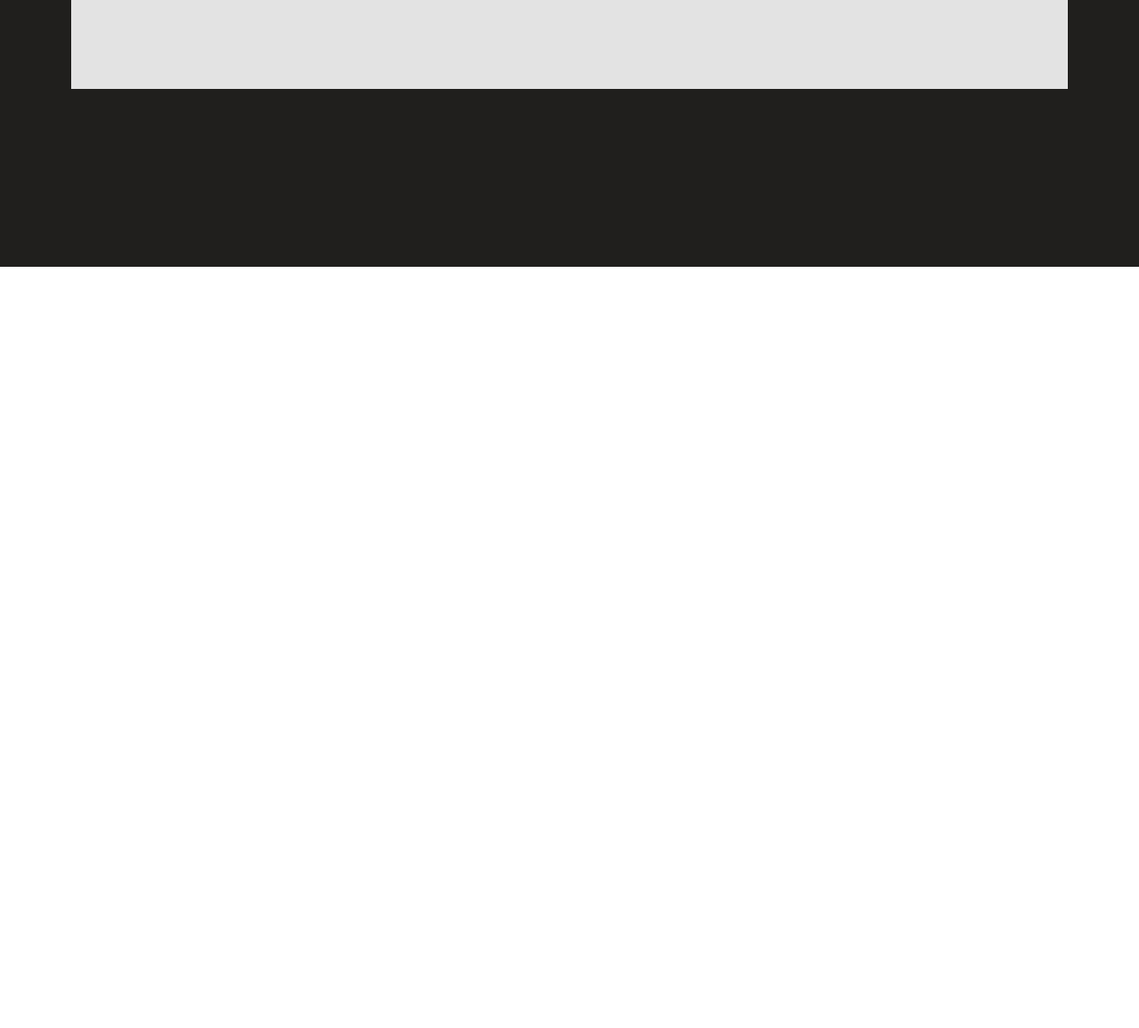
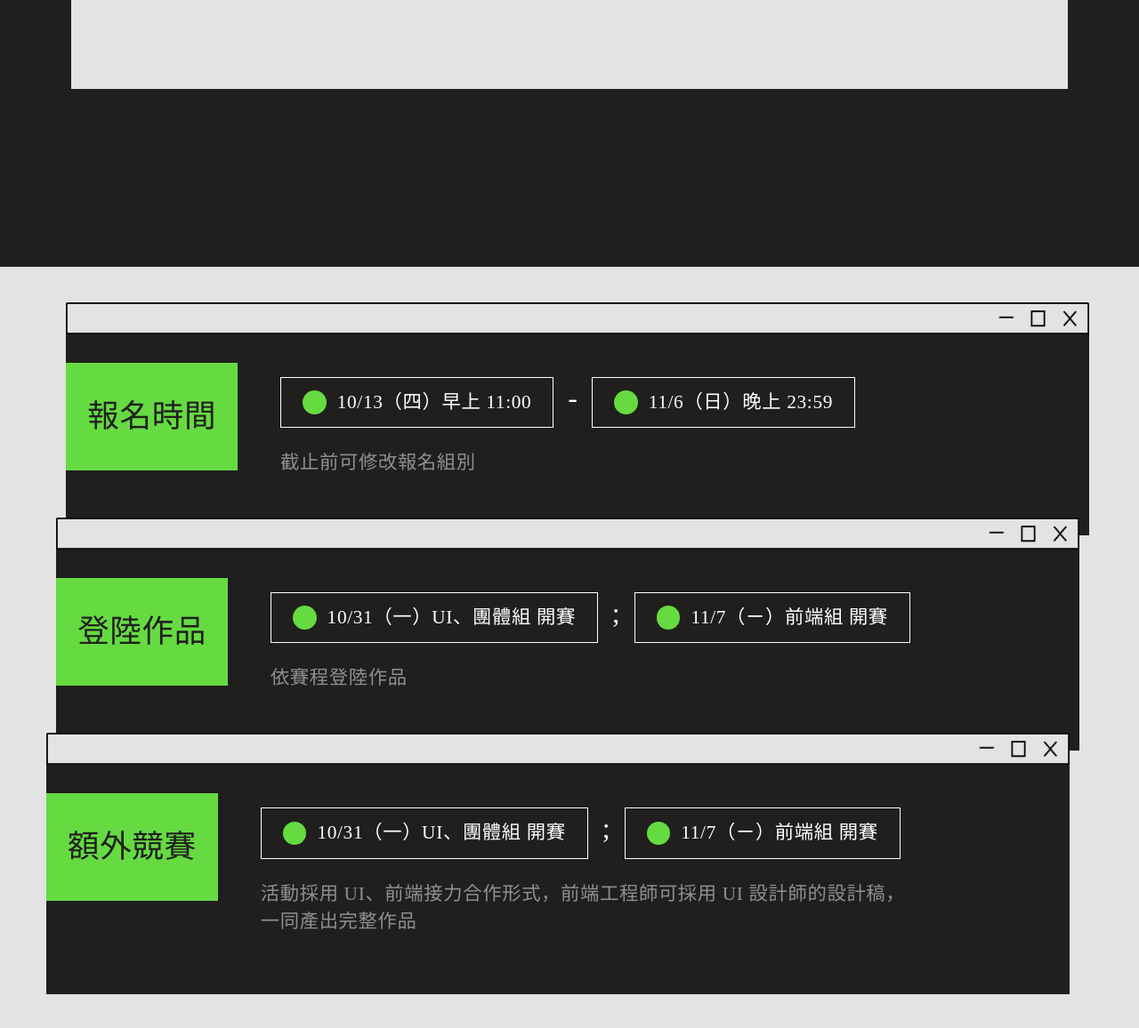
Before and after one commit to yu19941994/f2e2022, a website built with webpack: page src/index.html in a window 1280 px wide. Shown: the part 5860-7016 px from the top of the page at 89% size. Before the commit the page ends 6160 px from the top, so only its background shows below. Built offline with nearby package versions, Linux system fonts and the light colour scheme.

Commit message:
feat: add register style

```diff
--- a/src/index.html
+++ b/src/index.html
@@ -213,6 +213,86 @@
             </li>
         </ul>
     </section>
+    <section class="register">
+        <ul>
+            <li>
+                <img src="./images/bar_s.png" alt="bar">
+                <img src="./images/bar_m.png" alt="bar">
+                <img src="./images/bar_l.png" alt="bar">
+                <div>
+                    <div class="register__content">
+                        <div class="register__title"><h6>報名時間</h6></div>
+                        <div>
+                            <div class="register__text">
+                                <div>
+                                    <span></span>
+                                    10/13（四）早上 11:00
+                                </div>
+                                <span class="register__dash">-</span>
+                                <div>
+                                    <span></span>
+                                    11/6（日）晚上 23:59
+                                </div>
+                            </div>
+                            <p>截止前可修改報名組別</p>
+                        </div>
+                    </div>
+                </div>
+            </li>
+            <li>
+                <img src="./images/bar_s.png" alt="bar">
+                <img src="./images/bar_m.png" alt="bar">
+                <img src="./images/bar_l.png" alt="bar">
+                <div>
+                    <div class="register__content">
+                        <div class="register__title">
+                            <h6>登陸作品</h6>
+                        </div>
+                        <div>
+                            <div class="register__text">
+                                <div>
+                                    <span></span>
+                                    10/31（一）UI、團體組 開賽
+                                </div>
+                                <span class="register__dash">;</span>
+                                <div>
+                                    <span></span>
+                                    11/7（ㄧ）前端組 開賽
+                                </div>
+                            </div>
+                            <p>依賽程登陸作品</p>
+                        </div>
+                    </div>
+                </div>
+            </li>
+            <li>
+                <img src="./images/bar_s.png" alt="bar">
+                <img src="./images/bar_m.png" alt="bar">
+                <img src="./images/bar_l.png" alt="bar">
+                <div>
+                    <div class="register__content">
+                        <div class="register__title">
+                            <h6>額外競賽</h6>
+                        </div>
+                        <div>
+                            <div class="register__text">
+                                <div>
+                                    <span></span>
+                                    10/31（一）UI、團體組 開賽
+                                </div>
+                                <span class="register__dash">;</span>
+                                <div>
+                                    <span></span>
+                                    11/7（ㄧ）前端組 開賽
+                                </div>
+                            </div>
+                            <p>活動採用 UI、前端接力合作形式，前端工程師可採用 UI 設計師的設計稿，<span></span>一同產出完整作品</p>
+                        </div>
+                    </div>
+                </div>
+            </li>
+        </ul>
+    </section>
     <script src="./js/index.js"></script>
 </body>
 </html>
--- a/src/js/index.js
+++ b/src/js/index.js
@@ -15,3 +15,6 @@ import '../images/bar_s.png';
 import '../images/level1.png';
 import '../images/level2.png';
 import '../images/level3.png';
+import '../images/register1.png';
+import '../images/register2.png';
+import '../images/register3.png';
--- a/src/scss/all.scss
+++ b/src/scss/all.scss
@@ -10,3 +10,4 @@
 @import "layout/cta";
 @import "layout/description";
 @import "layout/level";
+@import "layout/register";
--- a/src/scss/layout/_level.scss
+++ b/src/scss/layout/_level.scss
@@ -15,19 +15,19 @@
         }
     }
 
-    ul > li > img {
+    > ul > li > img {
         width: calc(100% + 4px);
         margin-left: -2px;
         margin-right: -2px;
     }
 
-    ul > li > img:nth-of-type(1) {
+    > ul > li > img:nth-of-type(1) {
         @include smallphone() {
             display: none;
         }
     }
 
-    ul > li > img:nth-of-type(2) {
+    > ul > li > img:nth-of-type(2) {
         display: none;
         @include smallphone() {
             display: block;
@@ -37,7 +37,7 @@
         }
     }
 
-    ul > li > img:nth-of-type(3) {
+    > ul > li > img:nth-of-type(3) {
         display: none;
         @include pad() {
             display: block;
--- /dev/null
+++ b/src/scss/layout/_register.scss
@@ -0,0 +1,238 @@
+.register {
+    padding: 8px 16px 0px;
+    background-color: $light;
+
+    @include smallphone() {
+        padding: 16px 32px 48px;
+    }
+
+    @include padOnly() {
+        padding: 40px 56px 48px 52px;
+    }
+
+    > ul > li {
+        margin-bottom: 8px;
+        @include pad() {
+            width: 98.096096%;
+            margin-bottom: 0px;
+        }
+    }
+
+    > ul > li:nth-of-type(1) {
+        @include pad() {
+            margin-left: auto;
+        }
+    }
+    > ul > li:nth-of-type(2) {
+        @include pad() {
+            margin-left: auto;
+            margin-right: auto;
+            margin-top: -20px;
+        }
+    }
+
+    > ul > li:nth-of-type(3) {
+        @include pad() {
+            margin-top: -20px;
+        }
+    }
+
+    > ul > li > img {
+        width: 100%;
+    }
+
+    > ul > li > img:nth-of-type(1) {
+        @include smallphone() {
+            display: none;
+        }
+    }
+
+    > ul > li > img:nth-of-type(2) {
+        display: none;
+        @include smallphone() {
+            display: block;
+        }
+        @include pad() {
+            display: none;
+        }
+    }
+
+    > ul > li > img:nth-of-type(3) {
+        display: none;
+        @include pad() {
+            display: block;
+        }
+    }
+
+    &__content {
+        padding: 18px 16px 22px;
+        background-color: $dark;
+
+        @include midphone() {
+            padding-bottom: 32px;
+        }
+
+        @include pad() {
+            display: flex;
+            padding: 32px 0px 66px;
+        }
+
+        div > p {
+            font-family: 'Noto Sans TC';
+            font-weight: 500;
+            font-size: 16px;
+            line-height: 23px;
+            color: rgba(255, 255, 255, .5);
+            letter-spacing: 0.64px;
+            @include midphone() {
+                // font-size: 18px;
+                font-size: 2.346808vw;
+                // line-height: 26px;
+                line-height: 3.389831vw;
+            }
+
+            @include pad() {
+                font-size: 1.666667vw;
+                line-height: 2.430556vw;
+            }
+
+            @include pc() {
+                font-size: 24px;
+                line-height: 35px;
+            }
+            > span {
+                @include padOnly() {
+                    display: block;
+                }
+            }
+        }
+    }
+
+    &__title {
+        max-width: 130px;
+        margin: 0px auto 18px;
+        padding: 12px 16px;
+        background-color: $third;
+
+        @include midphone() {
+            max-width: 183px;
+            margin: 0px auto 6.258149vw -16px;
+            padding: 16px 24px;
+        }
+
+        @include pad() {
+            height: 6.944444vw;
+            margin: 0px 48px 0px 0px;
+        }
+
+        @include pc() {
+            height: 100px;
+        }
+
+        > h6 {
+            font-family: 'Cubic 11';
+            font-weight: 400;
+            font-size: 24px;
+            line-height: 28px;
+            text-align: center;
+            color: $dark;
+            letter-spacing: 0.64px;
+            @include midphone() {
+                // font-size: 32px;
+                font-size: 4.172099vw;
+                // line-height: 37px;
+                line-height: 4.82399vw;
+            }
+            @include pad() {
+                font-size: 2.777778vw;
+                line-height: 6.944444vw;
+            }
+
+            @include pc() {
+                font-size: 40px;
+                line-height: 100px;
+            }
+        }
+    }
+
+    &__text {
+        margin-bottom: 12px;
+
+        @include midphone() {
+            display: flex;
+            width: 100%;
+            margin-bottom: 20px;
+        }
+
+        @include pad() {
+            margin-top: 16px;
+            margin-bottom: 24px;
+        }
+        > div {
+            padding: 12px 24px;
+            border: 1px solid #fff;
+            font-family: 'Noto Sans TC';
+            font-weight: 500;
+            font-size: 16px;
+            line-height: 23px;
+            color: #fff;
+            letter-spacing: 0.64px;
+
+            @include midphone() {
+                display: flex;
+                align-items: center;
+                // font-size: 18px;
+                font-size: 2.346806vw;
+                // line-height: 26px;
+                line-height: 3.389831vw;
+            }
+
+            @include pad() {
+                font-size: 1.666667vw;
+                line-height: 2.430556vw;
+            }
+
+            @include pc() {
+                font-size: 24px;
+                line-height: 35px;
+            }
+
+            > span {
+                display: inline-block;
+                width: 12px;
+                height: 12px;
+                margin-right: 12px;
+                border-radius: 999rem;
+                background-color: $third;
+
+                @include midphone() {
+                    // width: 16px;
+                    width: 2.08605vw;
+                    // height: 16px;
+                    height: 2.08605vw;
+                }
+            }
+        }
+
+        > div:nth-of-type(1) {
+            margin-bottom: 12px;
+            @include midphone() {
+                margin-bottom: 0;
+            }
+        }
+    }
+
+    &__dash {
+        display: none;
+        margin: 0px 16px;
+        font-family: 'Noto Sans TC';
+        font-weight: 500;
+        font-size: 32px;
+        line-height: 46px;
+        color: #fff;
+
+        @include midphone() {
+            display: inline-block;
+        }
+    }
+}
```
Also changed, not shown: src/images/register1.png (added), src/images/register2.png (added), src/images/register3.png (added).
